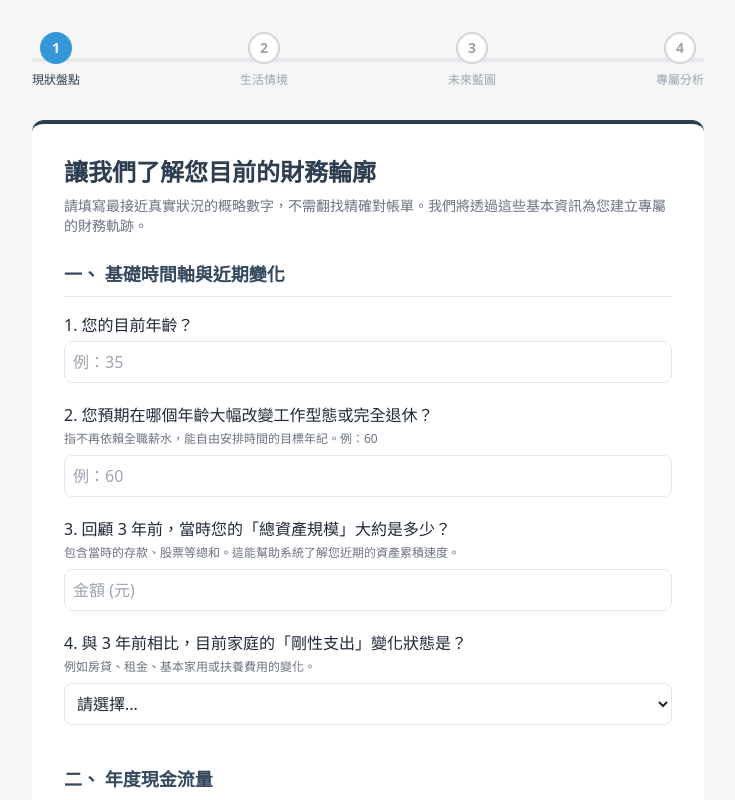
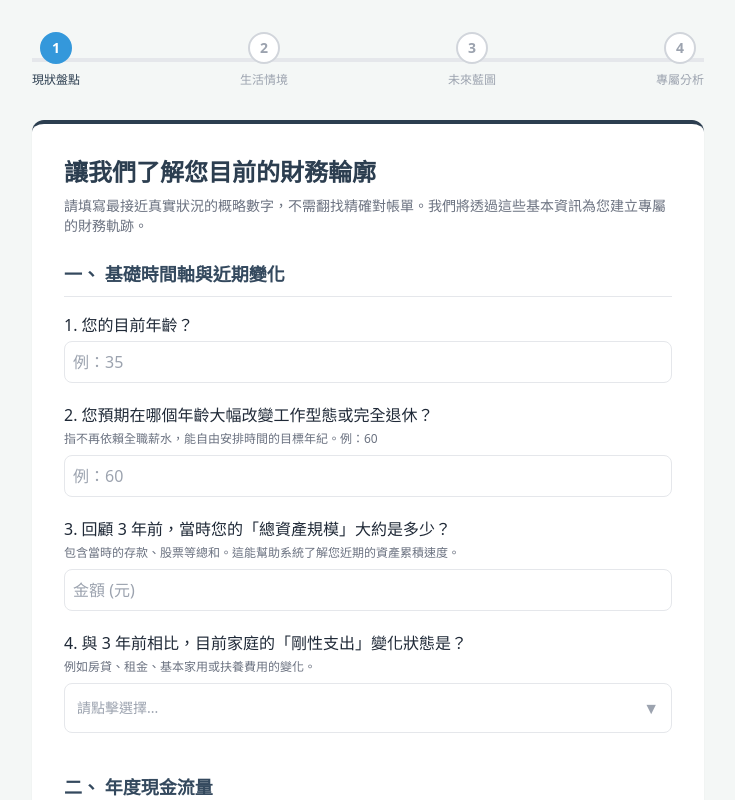
Before and after one commit to kevin770113/financial-trajectory-system, a React (Vite) app: page / in a window 1280 px wide. Shown: the top 800 px of the page, without its empty margins (272-1007 px from the left). Built offline with nearby package versions, Linux system fonts and the light colour scheme.

Commit message:
Update Stage1Form.jsx

```diff
--- a/src/components/Stage1Form.jsx
+++ b/src/components/Stage1Form.jsx
@@ -1,17 +1,44 @@
-import React from 'react';
+import React, { useState, useRef, useEffect } from 'react';
 import { useApp } from '../context/AppContext';
 
 export default function Stage1Form() {
   const { stage1Data, updateStage1, setCurrentStage } = useApp();
+
+  // 為了自訂選單新增的狀態與 Ref
+  const [isDropdownOpen, setIsDropdownOpen] = useState(false);
+  const dropdownRef = useRef(null);
 
   const handleChange = (e) => {
     const { name, value } = e.target;
     updateStage1({ [name]: value });
   };
 
+  // 點擊空白處關閉選單的監聽器
+  useEffect(() => {
+    const handleClickOutside = (event) => {
+      if (dropdownRef.current && !dropdownRef.current.contains(event.target)) {
+        setIsDropdownOpen(false);
+      }
+    };
+    document.addEventListener('mousedown', handleClickOutside);
+    return () => document.removeEventListener('mousedown', handleClickOutside);
+  }, []);
+
+  // 自訂選單的選項定義
+  const expenseOptions = [
+    { value: 'A', label: '顯著減少 (下降 20% 以上：如車貸/房貸清償)' },
+    { value: 'B', label: '維持平穩 (增減 10% 以內：無重大生活結構改變)' },
+    { value: 'C', label: '溫和增加 (增加 10% - 30%：隨通膨或小額支出調升)' },
+    { value: 'D', label: '結構性增加 (增加 30% 以上：如買房繳息、新生兒、長輩照護)' }
+  ];
+
+  const handleCustomSelect = (value) => {
+    updateStage1({ pastExpenseTrend: value });
+    setIsDropdownOpen(false);
+  };
+
   return (
     <div className="max-w-2xl mx-auto bg-white p-6 md:p-8 rounded-xl shadow-sm border-t-4 border-primary">
-      {/* 改版：柔化大標題與說明文字 */}
       <h2 className="text-2xl font-bold text-primary mb-2">讓我們了解您目前的財務輪廓</h2>
       <p className="text-gray-500 mb-6 text-sm">請填寫最接近真實狀況的概略數字，不需翻找精確對帳單。我們將透過這些基本資訊為您建立專屬的財務軌跡。</p>
 
@@ -41,13 +68,40 @@ export default function Stage1Form() {
             <div>
               <label className="block font-medium mb-1">4. 與 3 年前相比，目前家庭的「剛性支出」變化狀態是？</label>
               <p className="text-xs text-gray-500 mb-2">例如房貸、租金、基本家用或扶養費用的變化。</p>
-              <select name="pastExpenseTrend" value={stage1Data.pastExpenseTrend} onChange={handleChange} className="w-full border rounded-lg p-2 bg-white focus:ring-2 focus:ring-accent outline-none">
-                <option value="">請選擇...</option>
-                <option value="A">顯著減少 (下降 20% 以上：如車貸/房貸清償)</option>
-                <option value="B">維持平穩 (增減 10% 以內：無重大生活結構改變)</option>
-                <option value="C">溫和增加 (增加 10% - 30%：隨通膨或小額支出調升)</option>
-                <option value="D">結構性增加 (增加 30% 以上：如買房繳息、新生兒、長輩照護)</option>
-              </select>
+
+              {/* 改版：自訂精緻下拉選單 */}
+              <div className="relative" ref={dropdownRef}>
+                <div
+                  className={`w-full border rounded-lg p-3 bg-white focus:ring-2 focus:ring-accent outline-none cursor-pointer flex justify-between items-center ${
+                    isDropdownOpen ? 'ring-2 ring-accent border-accent' : ''
+                  }`}
+                  onClick={() => setIsDropdownOpen(!isDropdownOpen)}
+                >
+                  <span className={stage1Data.pastExpenseTrend ? "text-gray-800 text-sm" : "text-gray-400 text-sm"}>
+                    {stage1Data.pastExpenseTrend
+                      ? expenseOptions.find(opt => opt.value === stage1Data.pastExpenseTrend)?.label
+                      : "請點擊選擇..."}
+                  </span>
+                  <span className={`text-gray-400 transition-transform ${isDropdownOpen ? 'rotate-180' : ''}`}>▼</span>
+                </div>
+
+                {isDropdownOpen && (
+                  <div className="absolute z-10 w-full mt-1 bg-white border border-gray-200 rounded-lg shadow-xl overflow-hidden">
+                    {expenseOptions.map((opt) => (
+                      <div
+                        key={opt.value}
+                        className={`p-3 text-sm cursor-pointer border-b last:border-b-0 border-gray-100 transition-colors ${
+                          stage1Data.pastExpenseTrend === opt.value ? 'bg-accent/10 text-primary font-medium' : 'hover:bg-gray-50 text-gray-700'
+                        }`}
+                        onClick={() => handleCustomSelect(opt.value)}
+                      >
+                        {opt.label}
+                      </div>
+                    ))}
+                  </div>
+                )}
+              </div>
+
             </div>
           </div>
         </div>
```
